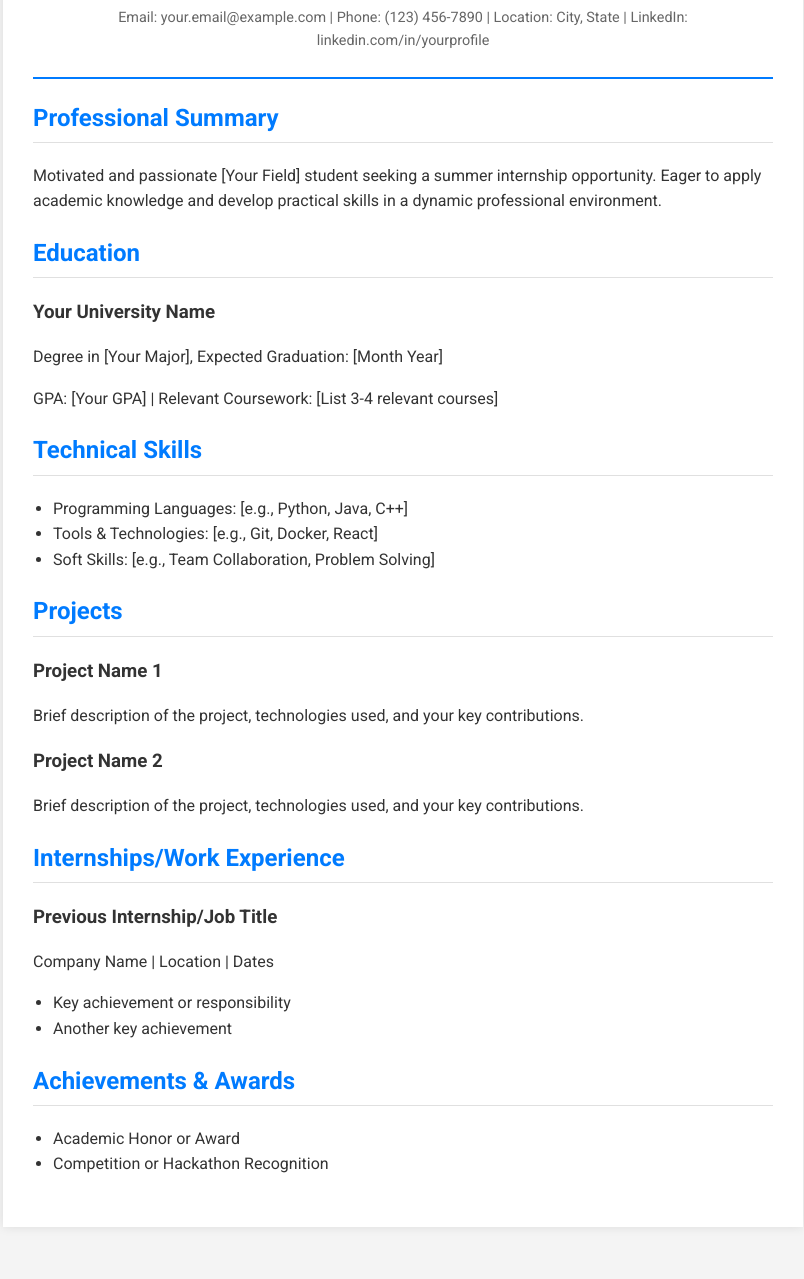
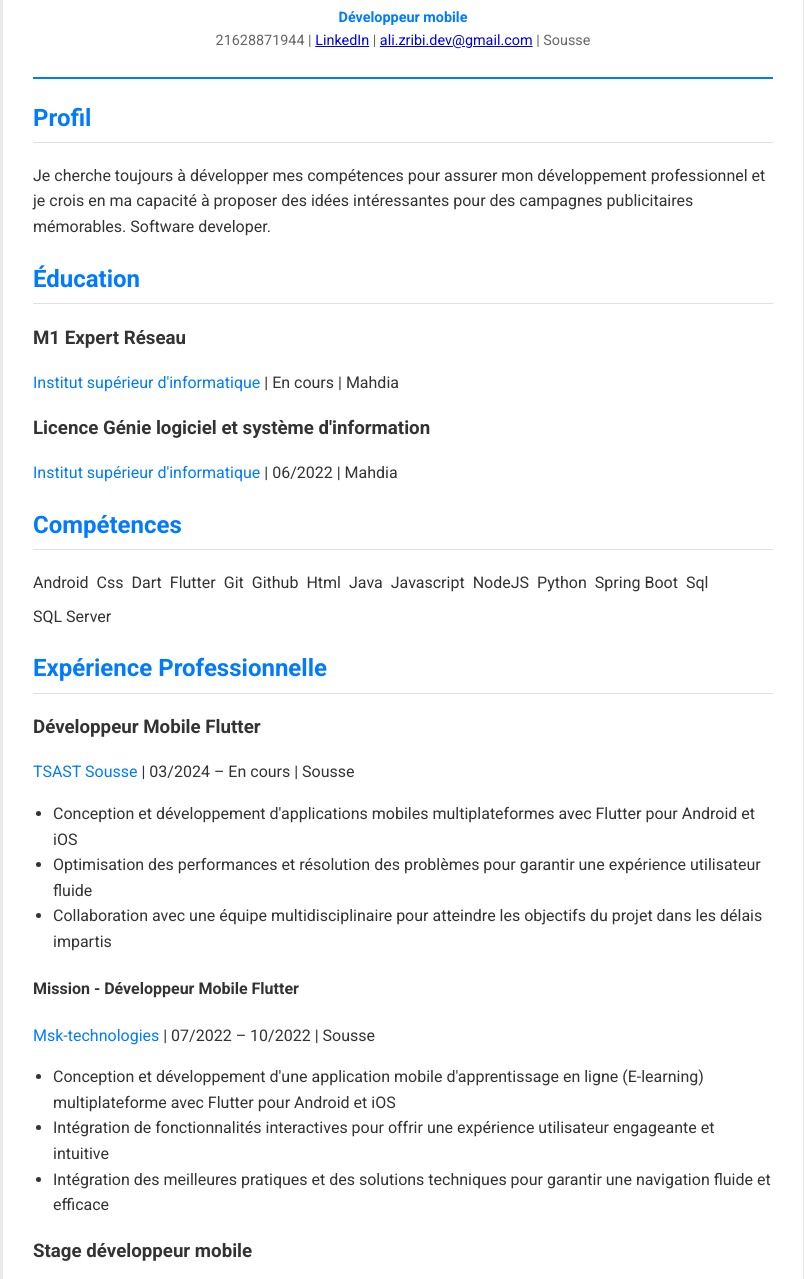
Before and after one commit to alizribi-bit/CV-VibeCoding, a plain HTML site: page index.html in a window 1280 px wide. Shown: the part 131-1410 px from the top of the page, without its empty margins (237-1041 px from the left). Before the commit the page ends 1378 px from the top, so only its background shows below. Drawn offline with Linux system fonts and the light colour scheme.

Commit message:
Update CV with real information and structure from Ali Zribi's professional resume

```diff
--- a/index.html
+++ b/index.html
@@ -10,65 +10,114 @@
 <body>
     <div class="resume-container">
         <header>
-            <h1>Your Full Name</h1>
+            <h1>ALI ZRIBI</h1>
 <p class="contact-info">
-                Email: your.email@example.com | Phone: (123) 456-7890 |
-                Location: City, State | LinkedIn: linkedin.com/in/yourprofile
+    <span style="color:#007bff;font-weight:bold;">Développeur mobile</span><br>
+    <span>21628871944</span> |
+    <a href="https://www.linkedin.com/in/zribi-ali-118219173/" target="_blank">LinkedIn</a> |
+    <a href="mailto:ali.zribi.dev@gmail.com">ali.zribi.dev@gmail.com</a> |
+    Sousse
 </p>
         </header>
 
         <section class="summary">
-            <h2>Professional Summary</h2>
-            <p>Motivated and passionate [Your Field] student seeking a summer internship opportunity. Eager to apply academic knowledge and develop practical skills in a dynamic professional environment.</p>
+    <h2>Profil</h2>
+    <p>Je cherche toujours à développer mes compétences pour assurer mon développement professionnel et je crois en ma capacité à proposer des idées intéressantes pour des campagnes publicitaires mémorables. Software developer.</p>
 </section>
 
         <section class="education">
-            <h2>Education</h2>
+    <h2>Éducation</h2>
     <div class="education-item">
-                <h3>Your University Name</h3>
-                <p>Degree in [Your Major], Expected Graduation: [Month Year]</p>
-                <p>GPA: [Your GPA] | Relevant Coursework: [List 3-4 relevant courses]</p>
+        <h3>M1 Expert Réseau</h3>
+        <p><span style="color:#007bff">Institut supérieur d'informatique</span> | En cours | Mahdia</p>
+    </div>
+    <div class="education-item">
+        <h3>Licence Génie logiciel et système d'information</h3>
+        <p><span style="color:#007bff">Institut supérieur d'informatique</span> | 06/2022 | Mahdia</p>
     </div>
 </section>
 
         <section class="skills">
-            <h2>Technical Skills</h2>
-            <ul>
-                <li>Programming Languages: [e.g., Python, Java, C++]</li>
-                <li>Tools & Technologies: [e.g., Git, Docker, React]</li>
-                <li>Soft Skills: [e.g., Team Collaboration, Problem Solving]</li>
-            </ul>
-        </section>
-
-        <section class="projects">
-            <h2>Projects</h2>
-            <div class="project-item">
-                <h3>Project Name 1</h3>
-                <p>Brief description of the project, technologies used, and your key contributions.</p>
-            </div>
-            <div class="project-item">
-                <h3>Project Name 2</h3>
-                <p>Brief description of the project, technologies used, and your key contributions.</p>
+    <h2>Compétences</h2>
+    <div style="display:flex;flex-wrap:wrap;gap:8px;">
+        <span class="skill-tag">Android</span>
+        <span class="skill-tag">Css</span>
+        <span class="skill-tag">Dart</span>
+        <span class="skill-tag">Flutter</span>
+        <span class="skill-tag">Git</span>
+        <span class="skill-tag">Github</span>
+        <span class="skill-tag">Html</span>
+        <span class="skill-tag">Java</span>
+        <span class="skill-tag">Javascript</span>
+        <span class="skill-tag">NodeJS</span>
+        <span class="skill-tag">Python</span>
+        <span class="skill-tag">Spring Boot</span>
+        <span class="skill-tag">Sql</span>
+        <span class="skill-tag">SQL Server</span>
     </div>
 </section>
 
+
+
         <section class="experience">
-            <h2>Internships/Work Experience</h2>
+    <h2>Expérience Professionnelle</h2>
     <div class="experience-item">
-                <h3>Previous Internship/Job Title</h3>
-                <p>Company Name | Location | Dates</p>
+        <h3>Développeur Mobile Flutter</h3>
+        <p><span style="color:#007bff">TSAST Sousse</span> | 03/2024 – En cours | Sousse</p>
         <ul>
-                    <li>Key achievement or responsibility</li>
-                    <li>Another key achievement</li>
+            <li>Conception et développement d'applications mobiles multiplateformes avec Flutter pour Android et iOS</li>
+            <li>Optimisation des performances et résolution des problèmes pour garantir une expérience utilisateur fluide</li>
+            <li>Collaboration avec une équipe multidisciplinaire pour atteindre les objectifs du projet dans les délais impartis</li>
+        </ul>
+    </div>
+    <div class="experience-item">
+        <h4>Mission - Développeur Mobile Flutter</h4>
+        <p><span style="color:#007bff">Msk-technologies</span> | 07/2022 – 10/2022 | Sousse</p>
+        <ul>
+            <li>Conception et développement d'une application mobile d'apprentissage en ligne (E-learning) multiplateforme avec Flutter pour Android et iOS</li>
+            <li>Intégration de fonctionnalités interactives pour offrir une expérience utilisateur engageante et intuitive</li>
+            <li>Intégration des meilleures pratiques et des solutions techniques pour garantir une navigation fluide et efficace</li>
+        </ul>
+    </div>
+    <div class="experience-item">
+        <h3>Stage développeur mobile</h3>
+        <p><span style="color:#007bff">Atomic IT</span> | 02/2022 – 06/2022 | Nabeul-Klibia</p>
+        <ul>
+            <li>Création d'une application mobile multiplateforme (Android et iOS) pour la gestion d'un centre de formation, développée avec Flutter</li>
+            <li>Participation à la conception et à l'implémentation des fonctionnalités principales, notamment la gestion des cours, des apprenants et des plannings</li>
+            <li>Mise en place d'une interface utilisateur moderne et ergonomique, garantissant une navigation fluide</li>
+        </ul>
+    </div>
+    <div class="experience-item">
+        <h3>Consultant technique ERP INFOR</h3>
+        <p><span style="color:#007bff">INFOLIB Tunisie</span> | 08/2022 – 05/2023 | Tunisie</p>
+        <ul>
+            <li>Utilisation de VB code et SQL Server pour optimiser la gestion des données et améliorer les flux opérationnels</li>
+            <li>Développeur Mobile Flutter Mars 1/24</li>
         </ul>
     </div>
 </section>
 
         <section class="achievements">
-            <h2>Achievements & Awards</h2>
+    <h2>Certificats</h2>
     <ul>
-                <li>Academic Honor or Award</li>
-                <li>Competition or Hackathon Recognition</li>
+        <li>SCRUM - Identifiant du certificat 76627611</li>
+        <li>Le guide complet de développement Flutter (Udemy)</li>
+        <li>Le guide complet de développement Java (Udemy)</li>
+    </ul>
+</section>
+<section class="languages">
+    <h2>Langues</h2>
+    <ul>
+        <li><strong>Anglais</strong></li>
+        <li><strong>Français</strong></li>
+    </ul>
+</section>
+<section class="interests">
+    <h2>Intérêts</h2>
+    <ul>
+        <li>Cinéma/Sport</li>
+        <li>Technologie</li>
     </ul>
 </section>
     </div>
```
Lines whose indentation alone changed are shown as unchanged.
